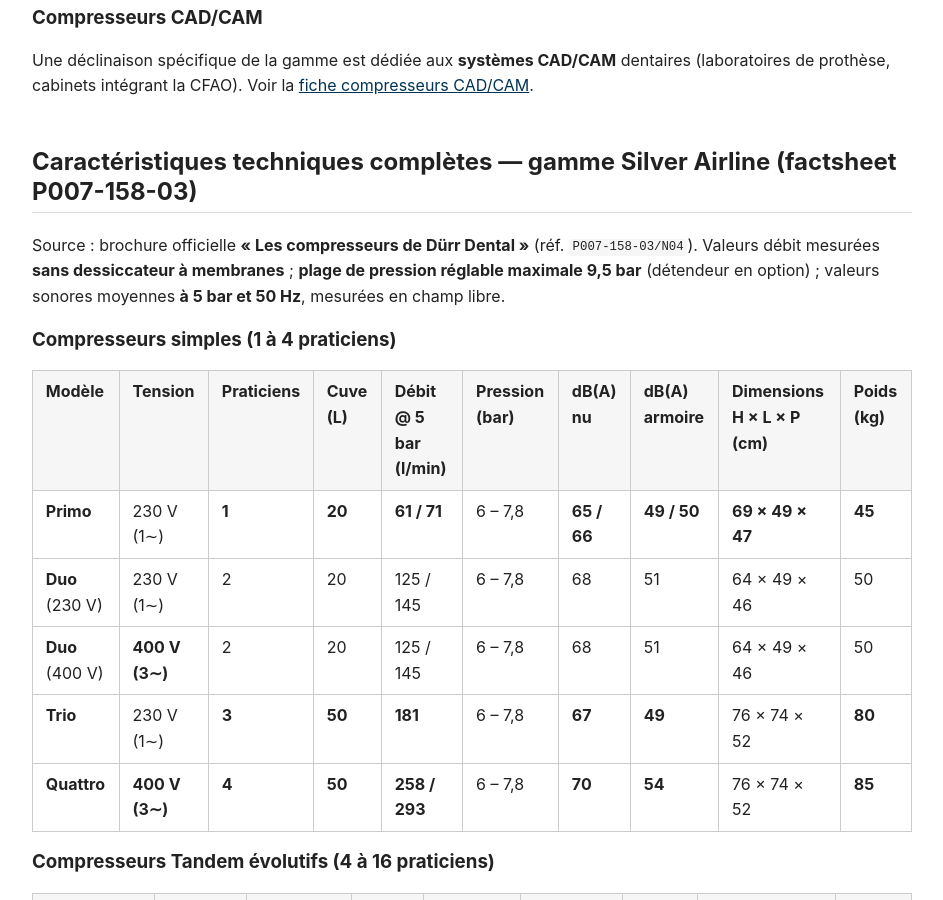
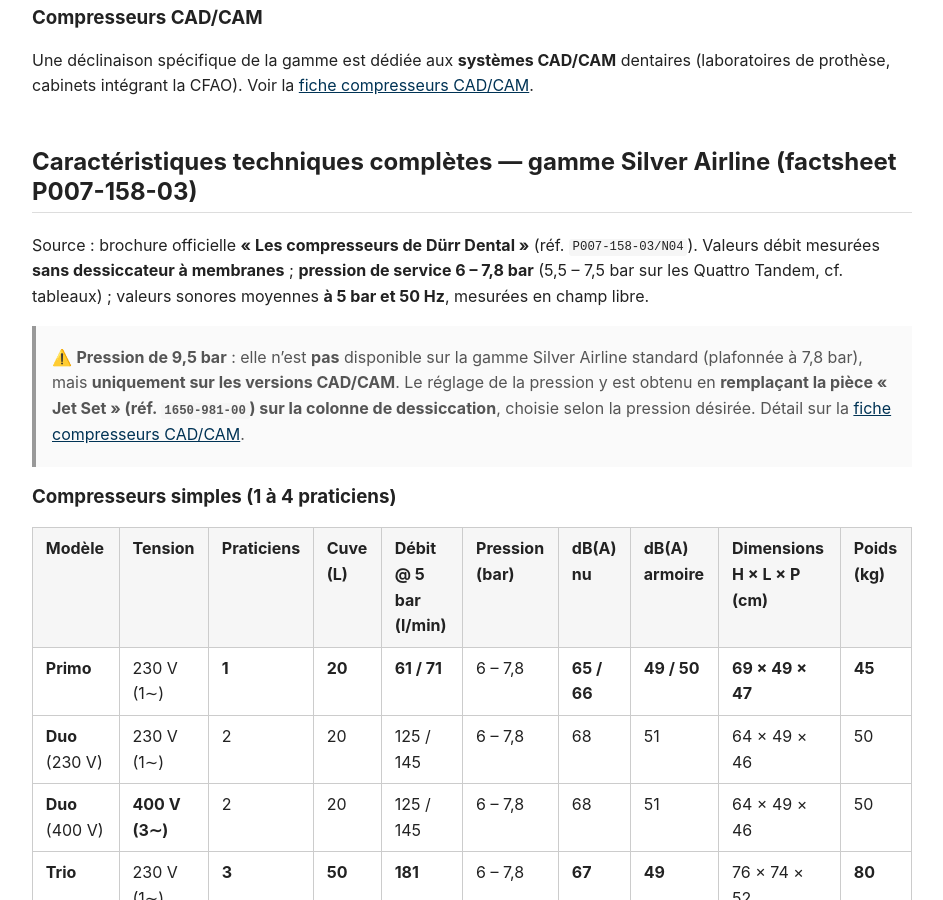
Before and after one commit to Grzybicki/durr-dental-knowledge-base, a Jekyll site: the page built from docs/fr/conventionnel/silver-airline/overview.md, in a window 1280 px wide and 900 px high, scrolled down 2500 px. Shown: the whole window, without its empty margins (168-1111 px from the left). Built offline with Jekyll 4.4.1, drawn with Linux system fonts in a browser that asks for light colours; some of the changed text lies outside the part shown.

Commit message:
fix(conventionnel): 9,5 bar reserve au CAD/CAM (piece Jet Set 1650-981-00), pas un detendeur
Precision terrain : la pression 9,5 bar n'existe que sur les versions CAD/CAM ; la
gamme Silver Airline standard plafonne a 7,8 bar (5,5-7,5 sur Quattro Tandem).
- Silver Airline : supprime "9,5 bar via detendeur" (note source, accessoires, FAQ x2) ;
  detendeur requalifie en reducteur de pression.
- CAD/CAM : reglage de pression par remplacement de la piece "Jet Set" (ref 1650-981-00)
  sur la colonne de dessiccation selon la pression desiree, et non un "buffer tank".
CHANGELOG 0.5.3.

Co-Authored-By: Claude Opus 4.8 (1M context) <noreply@anthropic.com>
Claude-Session: https://claude.ai/code/session_01Pzf5ku5za9vkiLrAsETCmw

```diff
--- a/docs/fr/conventionnel/silver-airline/overview.md
+++ b/docs/fr/conventionnel/silver-airline/overview.md
@@ -171,9 +171,16 @@ Voir la [fiche compresseurs CAD/CAM](/durr-dental-knowledge-base/docs/fr/convent
 
 Source : brochure officielle **« Les compresseurs de Dürr Dental »**
 (réf. `P007-158-03/N04`). Valeurs débit mesurées **sans dessiccateur à
-membranes** ; **plage de pression réglable maximale 9,5 bar** (détendeur
-en option) ; valeurs sonores moyennes **à 5 bar et 50 Hz**, mesurées en
-champ libre.
+membranes** ; **pression de service 6 – 7,8 bar** (5,5 – 7,5 bar sur les
+Quattro Tandem, cf. tableaux) ; valeurs sonores moyennes **à 5 bar et
+50 Hz**, mesurées en champ libre.
+
+> ⚠️ **Pression de 9,5 bar** : elle n'est **pas** disponible sur la gamme
+> Silver Airline standard (plafonnée à 7,8 bar), mais **uniquement sur les
+> versions CAD/CAM**. Le réglage de la pression y est obtenu en **remplaçant
+> la pièce « Jet Set » (réf. `1650-981-00`) sur la colonne de dessiccation**,
+> choisie selon la pression désirée. Détail sur la
+> [fiche compresseurs CAD/CAM](/durr-dental-knowledge-base/docs/fr/conventionnel/cad-cam-compresseurs/overview/).
 
 ### Compresseurs simples (1 à 4 praticiens)
 
@@ -219,7 +226,7 @@ champ libre.
 
 | Accessoire / filtre | Notes |
 |---|---|
-| **Détendeur** | Permet d'utiliser la plage jusqu'à **9,5 bar** maximum (option) |
+| **Détendeur** (réducteur de pression) | **Abaisse** la pression de service pour les applications nécessitant une pression réduite (option). Ne permet **pas** de dépasser la pression maximale du compresseur. |
 | **Petite armoire insonorisée** | Pour Primo, Duo, Duo Tandem 1 groupe |
 | **Grande armoire insonorisée** | Pour Trio, Quattro |
 | **Filtre d'admission** | 1ᵉʳ étage — particules grossières |
@@ -316,7 +323,7 @@ fonctionnement, températures.
       "name": "Peut-on superviser un Silver Airline à distance ?",
       "acceptedAnswer": {
         "@type": "Answer",
-        "text": "Oui : toute la gamme est connectable à VistaSoft Monitor, nativement ou via la Connect Box. La plage de pression réglable maximale est de 9,5 bar (factsheet P007-158-03)."
+        "text": "Oui : toute la gamme est connectable à VistaSoft Monitor, nativement ou via la Connect Box. La pression de service est de 6 à 7,8 bar (5,5 à 7,5 bar sur les Quattro Tandem) ; le 9,5 bar est réservé aux versions CAD/CAM (réglage par la pièce Jet Set réf. 1650-981-00 sur la colonne de dessiccation)."
       }
     }
   ]
@@ -343,7 +350,7 @@ Oui, grâce au principe Tandem des groupes compresseurs (Primo, Duo, Trio, Quatt
 
 ### Peut-on superviser un Silver Airline à distance ?
 
-Oui : toute la gamme est connectable à VistaSoft Monitor, nativement ou via la Connect Box. La plage de pression réglable maximale est de 9,5 bar (factsheet P007-158-03).
+Oui : toute la gamme est connectable à VistaSoft Monitor, nativement ou via la Connect Box. La pression de service est de 6 à 7,8 bar (5,5 à 7,5 bar sur les Quattro Tandem) ; le 9,5 bar est réservé aux versions CAD/CAM (réglage par la pièce Jet Set réf. 1650-981-00 sur la colonne de dessiccation).
 
 ## Sources publiques
 
```
Also changed, not shown: docs/fr/conventionnel/cad-cam-compresseurs/overview.md (+6 -3 lines), CHANGELOG.md.
